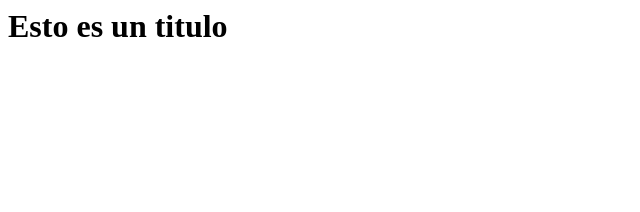
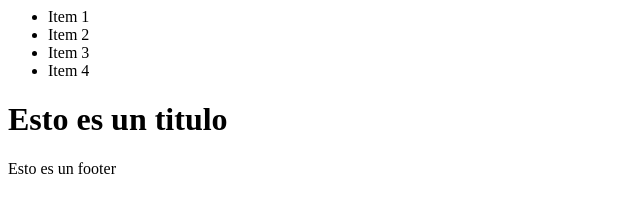
Before and after one commit to andru190192/curse-web-family, a plain HTML site: page index.html in a window 1280 px wide. Shown: the whole page, without its empty margins (0-640 px from the left). Drawn offline with Linux system fonts and the light colour scheme.

Commit message:
add footer and header

```diff
--- a/index.html
+++ b/index.html
@@ -3,6 +3,15 @@
         <title>Titulo</title>
     </head>
     <body>
+        <header>
+            <ul>
+                <li>Item 1</li>
+                <li>Item 2</li>
+                <li>Item 3</li>
+                <li>Item 4</li>
+            </ul>
+        </header>
         <h1>Esto es un titulo</h1>
+        <footer>Esto es un footer</footer>
     </body>
 </html>
```
